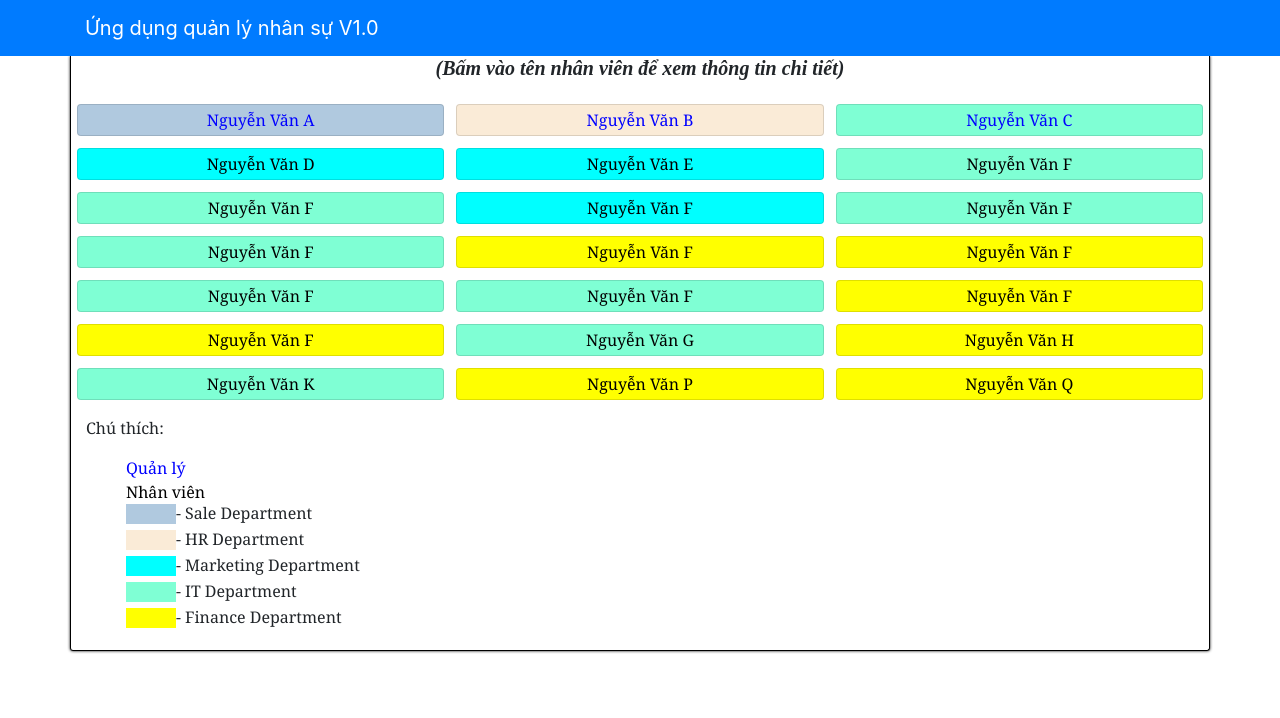
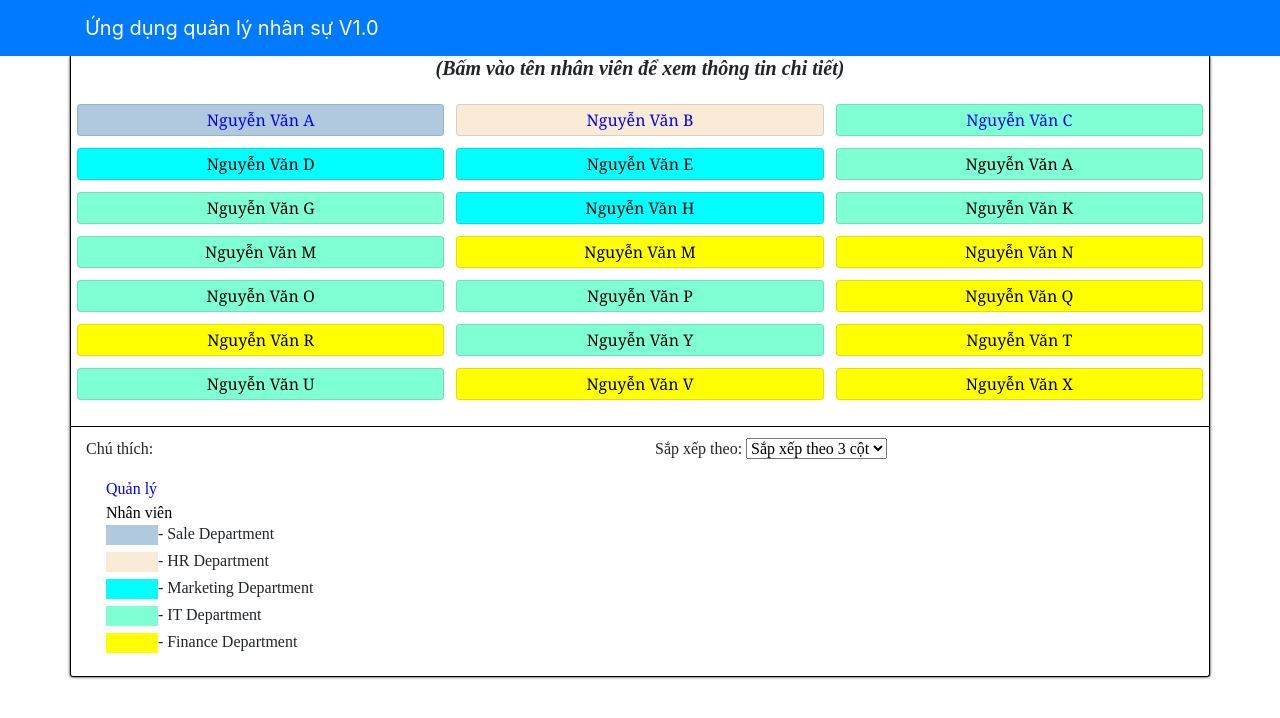
Before and after one commit to NTD-Funix/FUNiXReactJSASM, a React (Create React App) app: page / in a window 1280 px wide. Shown: the top 718 px of the page. Built offline with nearby package versions, Linux system fonts and the light colour scheme.

Commit message:
Ninth commit: Add sort by column number

```diff
--- a/src/components/staff.js
+++ b/src/components/staff.js
@@ -20,9 +20,11 @@ class ListStaff extends Component {                 // ListStaff Component để
         this.state = {                              //Thiết lập state ban đầu cho component.
             selectedStaff: null,                    //Thông tin nhân viên lúc đầu bằng "null".
             isOpen: false,                          // Cờ ẩn/hiện thông tin nhân viên bằng false sẽ ẩn và ngược lại.
+            sortValue: "4"
         };
         this.onStaffSelected = this.onStaffSelected.bind(this);     // Hàm bind() dùng để gán dữ liệu vào đối tượng this của hàm đang dùng.
         this.hideInfo = this.hideInfo.bind(this);
+        this.onSort = this.onSort.bind(this);
     }
 
     onStaffSelected(staff) {     // Khi có sự kiện onClick vào tên nhân viên sẽ gọi hàm này với tham số là thông tin nhân viên được click.
@@ -37,6 +39,20 @@ class ListStaff extends Component {                 // ListStaff Component để
             isOpen: !this.state.isOpen,
         });
     };
+
+    onSort(e) {
+        this.setState({
+            sortValue: e.target.value,
+        })
+    }
+
+    componentDidMount() {
+
+    }
+
+    componentDidUpdate() {
+
+    }
 
     renderInfo(staff) {       // Hàm hiển thị chi tiết thông tin nhân viên được click với tham số truyền vào là thông tin nhân viên đó.
         if (staff != null) {
@@ -94,6 +110,11 @@ class ListStaff extends Component {                 // ListStaff Component để
     };
 
     render() {      // Hàm render các element cần thiết của component.
+        let sortClass = this.state.sortValue === "2" ? "col-2 col-md-2 col-lg-2 staff" :
+                        this.state.sortValue === "3" ? "col-3 col-md-3 col-lg-3 staff" :
+                        this.state.sortValue === "4" ? "col-4 col-md-4 col-lg-4 staff" :
+                        "col-6 col-md-6 col-lg-6 staff"
+        console.log(this.state.sortValue)
         const list = this.props.staffs.map((staff) => {         // Lặp qua danh sách nhân viên.
             let role = staff.salaryScale > 1 ?  'manager' : 'nomal';
             let apartment = staff.department.id === "Dept01" ? 'dept01' :
@@ -101,7 +122,7 @@ class ListStaff extends Component {                 // ListStaff Component để
                             staff.department.id === "Dept03" ? 'aqua' :
                             staff.department.id === "Dept04" ? 'aquamarine' : 'yellow';
             return (        // Trả dữ liệu về cho hàm map().
-                <div key={staff.id} className="col-12 col-md-6 col-lg-4 staff">
+                <div key={staff.id} className={sortClass}>
                     <Card id={staff.id} className={apartment} onClick={() => this.onStaffSelected(staff)}>
                         <CardBody>
                             <CardTitle tag="p" className={role}>
@@ -126,8 +147,8 @@ class ListStaff extends Component {                 // ListStaff Component để
                     <div className="row">
                         {list}
                     </div>
-                    <div className="row">
-                        <div className="col-md-6 detail">
+                    <div className="row detail">
+                        <div className="col-12 col-md-6 detail-comment">
                             <p>Chú thích:</p>
                             <ul>
                                 <li className="manager">Quản lý</li>
@@ -154,6 +175,19 @@ class ListStaff extends Component {                 // ListStaff Component để
                                 </li>
                             </ul>
                         </div>
+                        <div className="col-12 col-md-6 detail-sort">
+                            <label htmlFor="sort">Sắp xếp theo:</label>
+                            {' '}
+                            <select
+                                name="sort"
+                                id="sort"
+                                onChange={this.onSort}>
+                                <option value="4">Sắp xếp theo 3 cột</option>
+                                <option value="2">Sắp xếp theo 6 cột</option>
+                                <option value="3">Sắp xếp theo 4 cột</option>
+                                <option value="6">Sắp xếp theo 2 cột</option>
+                            </select>
+                        </div>
                     </div>
                 </div>
                 {this.renderInfo(this.state.selectedStaff)}
--- a/src/index.css
+++ b/src/index.css
@@ -133,7 +133,13 @@ h5 {
 }
 
 .detail {
-  font-family: Georgia, "Times New Roman", Times, serif;
+  font-family: auto;
+  border-top: 1px solid black;
+  margin-top: 20px;
+}
+
+ul {
+  padding-left: 20px;
 }
 
 ul li {
--- a/src/shared/staffs.jsx
+++ b/src/shared/staffs.jsx
@@ -89,7 +89,7 @@ export const STAFFS =
         },
         {
             id: 5,
-            name: "Nguyễn Văn F",
+            name: "Nguyễn Văn A",
             doB: "2003-01-01T08:59:00.000Z",
             salaryScale: 1,
             startDate: "2019-04-30T08:59:00.000Z",
@@ -100,7 +100,7 @@ export const STAFFS =
         },
         {
             id: 6,
-            name: "Nguyễn Văn F",
+            name: "Nguyễn Văn G",
             doB: "2003-01-01T08:59:00.000Z",
             salaryScale: 1,
             startDate: "2019-04-30T08:59:00.000Z",
@@ -111,7 +111,7 @@ export const STAFFS =
         },
         {
             id: 7,
-            name: "Nguyễn Văn F",
+            name: "Nguyễn Văn H",
             doB: "2003-01-01T08:59:00.000Z",
             salaryScale: 1,
             startDate: "2019-04-30T08:59:00.000Z",
@@ -122,7 +122,7 @@ export const STAFFS =
         },
         {
             id: 8,
-            name: "Nguyễn Văn F",
+            name: "Nguyễn Văn K",
             doB: "2003-01-01T08:59:00.000Z",
             salaryScale: 1,
             startDate: "2019-04-30T08:59:00.000Z",
@@ -133,7 +133,7 @@ export const STAFFS =
         },
         {
             id: 9,
-            name: "Nguyễn Văn F",
+            name: "Nguyễn Văn M",
             doB: "2003-01-01T08:59:00.000Z",
             salaryScale: 1,
             startDate: "2019-04-30T08:59:00.000Z",
@@ -144,7 +144,7 @@ export const STAFFS =
         },
         {
             id: 10,
-            name: "Nguyễn Văn F",
+            name: "Nguyễn Văn M",
             doB: "2003-01-01T08:59:00.000Z",
             salaryScale: 1,
             startDate: "2019-04-30T08:59:00.000Z",
@@ -155,7 +155,7 @@ export const STAFFS =
         },
         {
             id: 11,
-            name: "Nguyễn Văn F",
+            name: "Nguyễn Văn N",
             doB: "2003-01-01T08:59:00.000Z",
             salaryScale: 1,
             startDate: "2019-04-30T08:59:00.000Z",
@@ -166,7 +166,7 @@ export const STAFFS =
         },
         {
             id: 12,
-            name: "Nguyễn Văn F",
+            name: "Nguyễn Văn O",
             doB: "2003-01-01T08:59:00.000Z",
             salaryScale: 1,
             startDate: "2019-04-30T08:59:00.000Z",
@@ -177,7 +177,7 @@ export const STAFFS =
         },
         {
             id: 13,
-            name: "Nguyễn Văn F",
+            name: "Nguyễn Văn P",
             doB: "2003-01-01T08:59:00.000Z",
             salaryScale: 1,
             startDate: "2019-04-30T08:59:00.000Z",
@@ -188,7 +188,7 @@ export const STAFFS =
         },
         {
             id: 14,
-            name: "Nguyễn Văn F",
+            name: "Nguyễn Văn Q",
             doB: "2003-01-01T08:59:00.000Z",
             salaryScale: 1,
             startDate: "2019-04-30T08:59:00.000Z",
@@ -199,7 +199,7 @@ export const STAFFS =
         },
         {
             id: 15,
-            name: "Nguyễn Văn F",
+            name: "Nguyễn Văn R",
             doB: "2003-01-01T08:59:00.000Z",
             salaryScale: 1,
             startDate: "2020-05-28T08:59:00.000Z",
@@ -210,7 +210,7 @@ export const STAFFS =
         },
         {
             id: 16,
-            name: "Nguyễn Văn G",
+            name: "Nguyễn Văn Y",
             doB: "2002-01-01T08:59:00.000Z",
             salaryScale: 1,
             startDate: "2019-05-28T08:59:00.000Z",
@@ -221,7 +221,7 @@ export const STAFFS =
         },
         {
             id: 17,
-            name: "Nguyễn Văn H",
+            name: "Nguyễn Văn T",
             doB: "2000-01-01T08:59:00.000Z",
             salaryScale: 1,
             startDate: "2020-05-28T08:59:00.000Z",
@@ -232,7 +232,7 @@ export const STAFFS =
         },
         {
             id: 18,
-            name: "Nguyễn Văn K",
+            name: "Nguyễn Văn U",
             doB: "2003-01-01T08:59:00.000Z",
             salaryScale: 1,
             startDate: "2020-05-28T08:59:00.000Z",
@@ -243,7 +243,7 @@ export const STAFFS =
         },
         {
             id: 19,
-            name: "Nguyễn Văn P",
+            name: "Nguyễn Văn V",
             doB: "1998-01-01T08:59:00.000Z",
             salaryScale: 1,
             startDate: "2020-05-28T08:59:00.000Z",
@@ -254,7 +254,7 @@ export const STAFFS =
         },
         {
             id: 20,
-            name: "Nguyễn Văn Q",
+            name: "Nguyễn Văn X",
             doB: "1998-11-01T08:59:00.000Z",
             salaryScale: 1,
             startDate: "2019-05-28T08:59:00.000Z",
```
